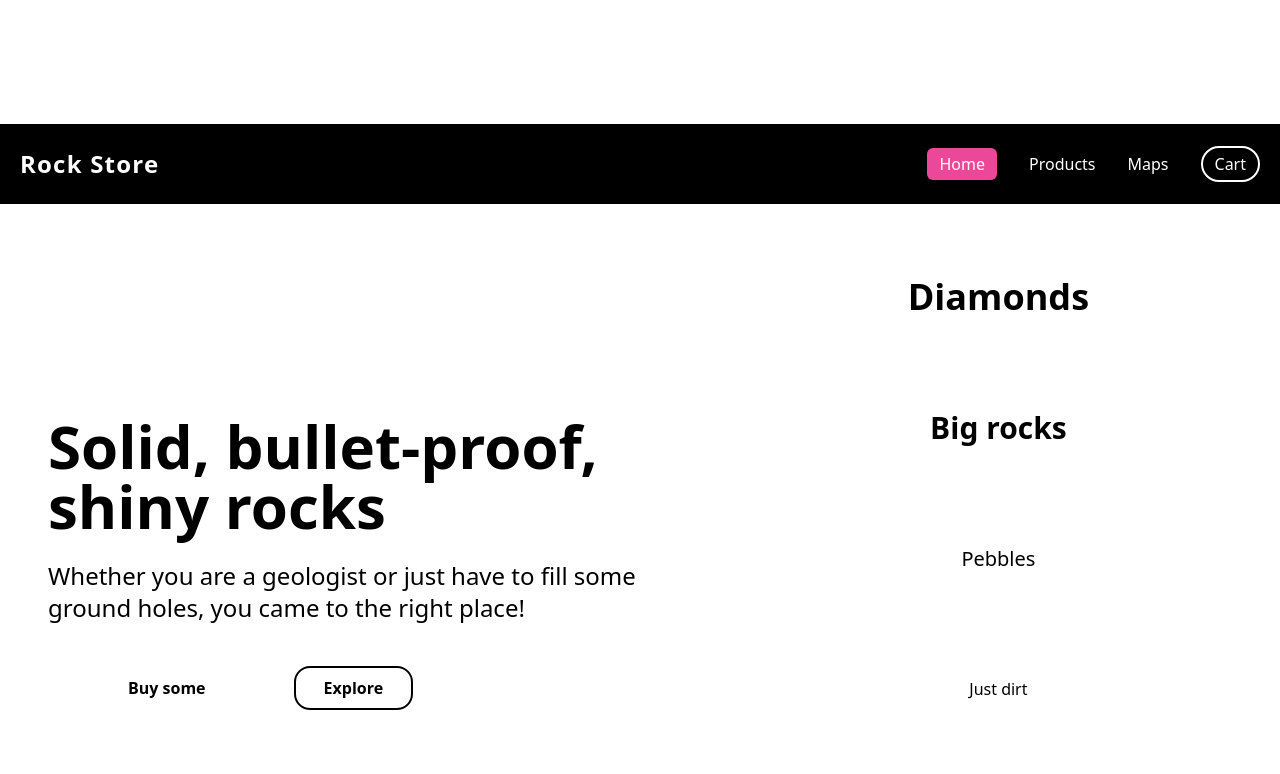
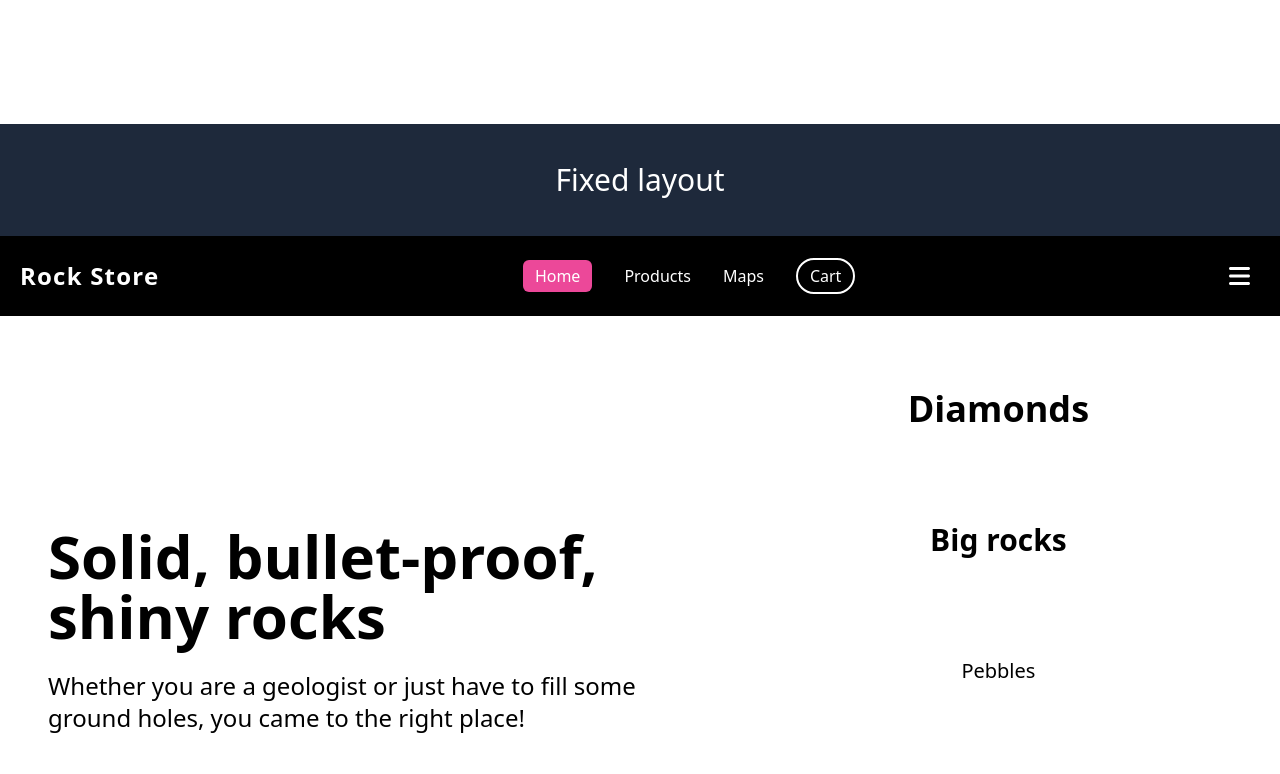
Before and after one commit to gonzzoli/color-palette-v2, a React (Create React App) app: page / in a window 1280 px wide. Shown: the part 1580-2354 px from the top of the page. Built offline with nearby package versions, Linux system fonts and the light colour scheme.

Commit message:
Added some responsiveness to FixedLayout

```diff
--- a/src/Layouts/DraggableLayout/DragBox/DragBox.js
+++ b/src/Layouts/DraggableLayout/DragBox/DragBox.js
@@ -1,6 +1,6 @@
 import { faEllipsisV } from "@fortawesome/free-solid-svg-icons"
 import { FontAwesomeIcon } from "@fortawesome/react-fontawesome"
-import { useRef, useState } from "react"
+import { useEffect, useRef, useState } from "react"
 import Draggable from "react-draggable"
 import { useSelector } from "react-redux"
 import DragBoxDropdown from "./DragBoxDropdown"
@@ -26,7 +26,9 @@ function DragBox() {
             y: nodeRef.current.offsetHeight
         })
     }
-
+    useEffect(() => {
+        console.log(nodeRef.current.style.zIndex)
+    }, [])
     function changeColor(e) {
         function getNextColor() {
             const index = colors.indexOf(bgColor)
@@ -45,7 +47,6 @@ function DragBox() {
 
     function changeLayer(layer) {
         nodeRef.current.style.zIndex = String(layer)
-        console.log(layer)
         setLastLayer(layer)
     }
 
--- a/src/Layouts/FixedLayout/FixedLayout.js
+++ b/src/Layouts/FixedLayout/FixedLayout.js
@@ -1,8 +1,9 @@
+import { faBars } from "@fortawesome/free-solid-svg-icons"
+import { FontAwesomeIcon } from "@fortawesome/react-fontawesome"
 import { useRef } from "react"
 import { useSelector } from "react-redux"
 
 function rgbToHex(rgbString=''){
-    console.log(rgbString)
     rgbString = rgbString.match(/\(([^)]+)\)/)[1].split(',')
     let hexString = ''
     function rgbNumToHex(num){
@@ -70,6 +71,7 @@ function FixedLayout() {
 
     function setNextBgColor(e) {
         e.stopPropagation()
+
         const index = colors.indexOf(rgbToHex(e.target.style.background).toLowerCase())
         if(index===colors.length-1) {
             e.target.style.background = colors[0]
@@ -80,12 +82,17 @@ function FixedLayout() {
 
     function setNextTextColor(e) {
         e.stopPropagation()
-        const index = colors.indexOf(rgbToHex(e.target.style.color).toLowerCase())
-        if(index===colors.length-1) {
-            e.target.style.color = colors[0]
-            return
+        try{
+            const index = colors.indexOf(rgbToHex(e.target.style.color).toLowerCase())
+            if(index===colors.length-1) {
+                e.target.style.color = colors[0]
+                return
+            }
+            e.target.style.color = colors[index+1]
+        } catch(e) {
+            console.log('That can`t change it`s color. Sorry!')
         }
-        e.target.style.color = colors[index+1]
+
     }
 
     function setNextBorderColor(e) {
@@ -118,7 +125,7 @@ function FixedLayout() {
     }
 
     return (
-    <section className="h-screen bg-white select-none">
+    <section className="h-screen mdsm:min-h-screen mdsm:h-auto bg-white select-none">
         <header
         style={{background: randomStartColor()}}
         onClick={setNextBgColor}
@@ -134,7 +141,7 @@ function FixedLayout() {
                 >Store</span>
             </div>
             <nav className="flex justify-end
-            items-center gap-8">
+            items-center gap-8 mdsm:hidden">
                 <div
                 style={{background: randomStartColor()}}
                 onClick={setNextBgColor}
@@ -163,20 +170,32 @@ function FixedLayout() {
                     >Cart</p>
                 </div>
             </nav>
+            <div
+            style={{borderColor: randomStartColor()}}
+            onClick={setNextBorderColor}
+            className="md:hidden mdsm:block flex justify-center
+            items-center border-2 border-black py-1 px-2 rounded-md">
+                <FontAwesomeIcon
+                style={{color: randomStartColor()}}
+                onClick={setNextTextColor}
+                className="text-2xl" icon={faBars} />
+            </div>
         </header>
         <main
         ref={mainBgRef}
         style={{background: randomStartColor()}}
-        className="h-[90vh] px-12 flex gap-4">
+        className="h-[90vh] px-12 flex gap-4
+         mdsm:flex-col mdsm:items-center mdsm:py-10 sm:px-4">
             <div
             onClick={checkMainClick}
             id='main-left'
-            className="w-3/5 flex flex-col justify-center">
+            className="w-3/5 flex flex-col justify-center
+            mdsm:w-full mdsm:text-center mdsm:items-center">
                 <p
                 style={{color: randomStartColor()}}
                 onClick={setNextTextColor}
                 className="text-6xl mb-6
-                font-extrabold max-w-[550px]">Solid, bullet-proof, shiny rocks</p>
+                font-extrabold max-w-[550px] sm:text-5xl">Solid, bullet-proof, shiny rocks</p>
                 <p
                 style={{color: randomStartColor()}}
                 onClick={setNextTextColor}
@@ -186,11 +205,13 @@ function FixedLayout() {
                 the right place!
                 </p>
                 <div className="flex pl-12
-                font-bold items-center gap-14 ">
+                font-bold items-center gap-14 mdsm:gap-28 mdsm:p-0
+                sm:gap-5">
                     <div
                     style={{background: randomStartColor()}}
                     onClick={setNextBgColor}
-                    className="py-3 px-8 rounded-2xl bg-white">
+                    className="py-3 px-8 text-lg rounded-2xl bg-white
+                    mdsm:py-4 mdsm:px-10 sm:px-7">
                         <p
                         style={{color: randomStartColor()}}
                         onClick={setNextTextColor}
@@ -199,8 +220,8 @@ function FixedLayout() {
                     <div
                     style={{borderColor: randomStartColor()}}
                     onClick={setNextBorderColor}
-                    className="py-2 px-7 rounded-2xl
-                    border-2 border-black">
+                    className="py-2 px-7 rounded-2xl text-lg
+                    border-2 border-black mdsm:py-3 mdsm:px-8 sm:py-2">
                         <p
                         style={{color: randomStartColor()}}
                         onClick={setNextTextColor}
@@ -211,12 +232,14 @@ function FixedLayout() {
             <div
             onClick={checkMainClick}
             id='main-right'
-            className="w-2/5 py-10 flex flex-col gap-6 items-center">
+            className="w-2/5 h-full py-10 flex flex-col gap-6 items-center
+            mdsm:w-full mdsm:grid mdsm:grid-cols-4 mdsm:grid-rows-2 mdsm:gap-4 mdsm:pb-0
+            mdsm:pt-4 sm:hidden">
                 <div
                 style={{background: randomStartColor()}}
                 onClick={setNextBgColor}
                 className="h-1/6 w-full flex justify-center items-center
-                bg-white">
+                bg-white mdsm:h-full mdsm:col-span-3">
                     <p
                     style={{color: randomStartColor()}}
                     onClick={setNextTextColor}
@@ -226,7 +249,7 @@ function FixedLayout() {
                 style={{background: randomStartColor()}}
                 onClick={setNextBgColor}
                 className="h-1/6 w-[80%] rounded-md flex justify-center items-center
-                bg-white">
+                bg-white mdsm:h-full mdsm:col-start-2 mdsm:col-span-2 mdsm:w-full">
                     <p
                     style={{color: randomStartColor()}}
                     onClick={setNextTextColor}
@@ -236,7 +259,7 @@ function FixedLayout() {
                 style={{background: randomStartColor()}}
                 onClick={setNextBgColor}
                 className="h-1/6 w-[60%] rounded-2xl flex justify-center items-center
-                bg-white">
+                bg-white mdsm:h-full mdsm:w-full mdsm:col-start-4 mdsm:row-start-1">
                     <p
                     style={{color: randomStartColor()}}
                     onClick={setNextTextColor}
@@ -246,7 +269,7 @@ function FixedLayout() {
                 style={{background: randomStartColor()}}
                 onClick={setNextBgColor}
                 className="h-1/6 w-[40%] rounded-full flex justify-center items-center
-                bg-white">
+                bg-white mdsm:w-full mdsm:h-full mdsm:row-start-2 mdsm:col-start-1">
                     <p
                     style={{color: randomStartColor()}}
                     onClick={setNextTextColor}
@@ -256,7 +279,7 @@ function FixedLayout() {
                 style={{background: randomStartColor()}}
                 onClick={setNextBgColor}
                 className="w-[20%] aspect-square rounded-full flex justify-center items-center
-                bg-white">
+                bg-white mx-auto mdsm:w-1/2">
                     <p
                     style={{color: randomStartColor()}}
                     onClick={setNextTextColor}
--- a/src/Layouts/Layouts.js
+++ b/src/Layouts/Layouts.js
@@ -1,4 +1,3 @@
-import { useSelector } from "react-redux"
 import DraggableLayout from "./DraggableLayout/DraggableLayout"
 import FixedLayout from "./FixedLayout/FixedLayout"
 
@@ -8,13 +7,17 @@ function Layouts() {
         <section className="w-full mt-12">
             <div className="text-center text-white">
                 <h1 className="text-3xl mb-5">
-                    Try your colors <span className="text-lg">(working on it currently)</span>
+                    Try your colors
                 </h1>
                 <p className="mb-7">Create your layout from scratch here by adding,
                 dragging and resizing elements, or use a pre-made layout further down.</p>
             </div>
             <div>
                 <DraggableLayout />
+                <div className="h-28 w-full bg-[#1E293B]
+                flex justify-center items-center">
+                    <h2 className="text-white text-3xl">Fixed layout</h2>
+                </div>
                 <FixedLayout />
             </div>
         </section>
--- a/tailwind.config.js
+++ b/tailwind.config.js
@@ -15,6 +15,7 @@ module.exports = {
       xl: {max: '1100px'},
       lg: {max: '1023px'},
       md: {max: '950px'},
+      mdsm: {max: '764px'},
       sm: {max: '550px'},
       xs: {max: '400px'}
     }
```
